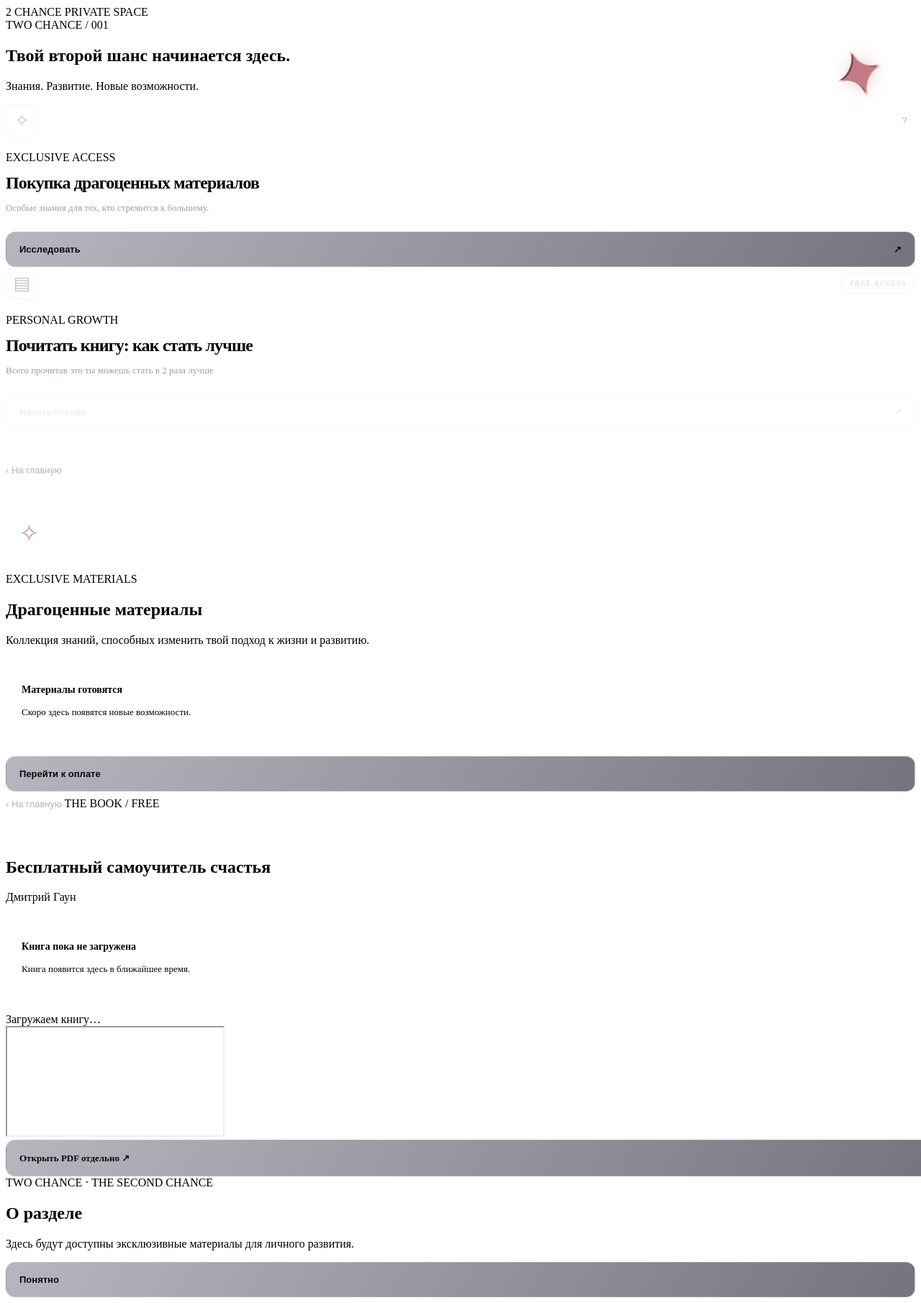
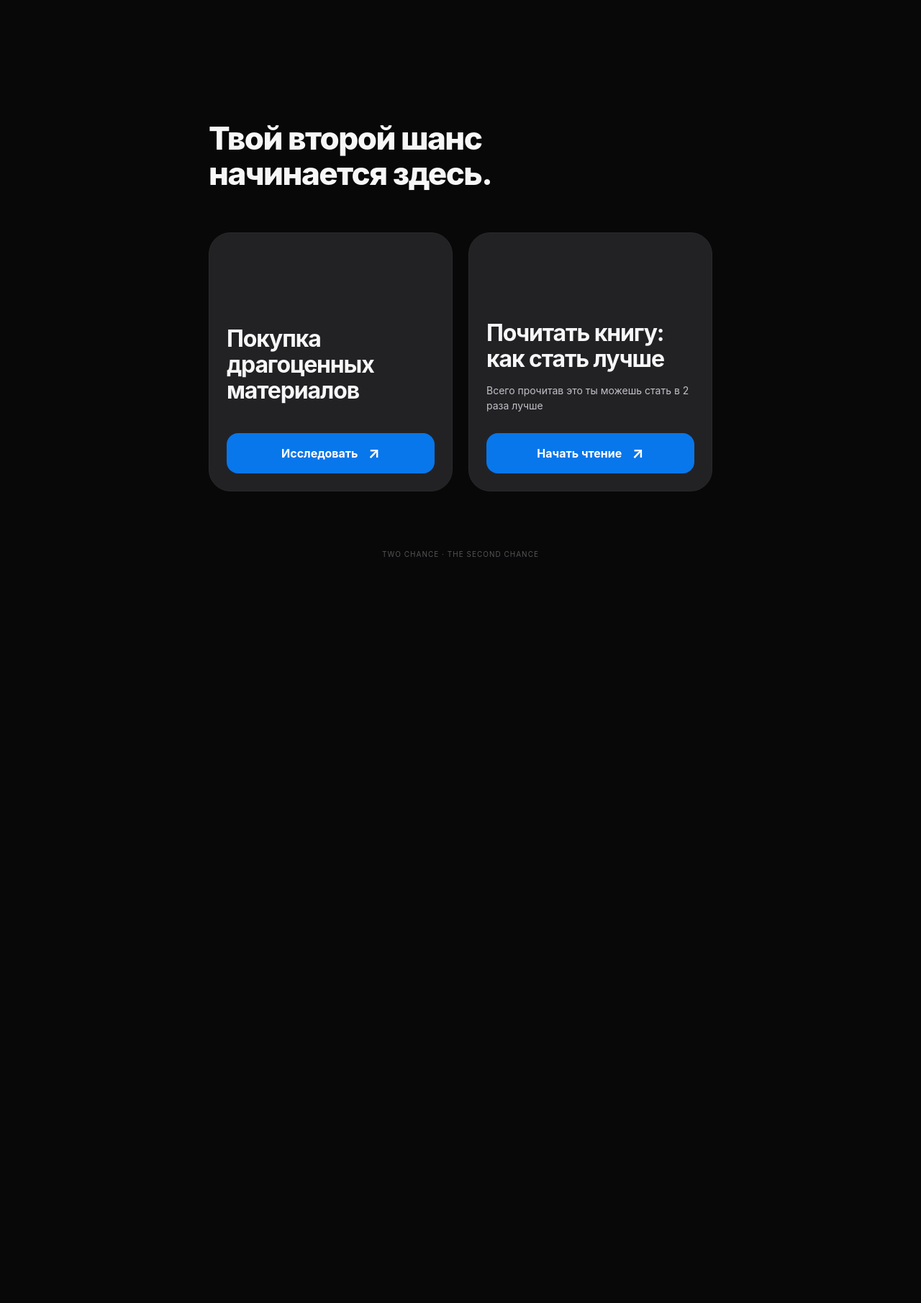
Before and after one commit to deprimes2/two-chance, a FastAPI app: page / in a window 1280 px wide. Shown: the whole page at 72% size. After the commit the page ends 774 px from the top, so only its background shows below. Run offline with FastAPI, Linux system fonts and the light colour scheme; parts of the project's set-up code (start-up, migrations or seed data) failed here and were passed over; some libraries are stand-ins or nearby versions.

Commit message:
Update index.html

```diff
--- a/templates/index.html
+++ b/templates/index.html
@@ -3,35 +3,415 @@
 <html lang="ru">
 <head>
 <meta charset="UTF-8">
-  <meta name="viewport"
-        content="width=device-width, initial-scale=1, viewport-fit=cover">
-  <meta name="theme-color" content="#09090b">
+<meta name="viewport" content="width=device-width, initial-scale=1, viewport-fit=cover">
+<meta name="theme-color" content="#080808">
 <title>Two Chance</title>
+<script src="https://telegram.org/js/telegram-web-app.js"></script>
+<script src="/static/app.js?v=20261115fix2" defer></script>
 
-  <link rel="stylesheet" href="/static/style.css">
-  <script src="https://telegram.org/js/telegram-web-app.js"></script>
-  <script src="/static/app.js" defer></script>
+<style>
+:root {
+  color-scheme: dark;
+  --bg: #080808;
+  --card: #222225;
+  --text: #f7f7f8;
+  --muted: #a2a2aa;
+  --blue: #0877eb;
+}
+
+* { box-sizing: border-box; }
+
+html { background: var(--bg); }
+
+body {
+  margin: 0;
+  min-height: 100vh;
+  background: var(--bg);
+  color: var(--text);
+  font-family: -apple-system, BlinkMacSystemFont,
+    "SF Pro Display", "Segoe UI", Arial, sans-serif;
+  -webkit-font-smoothing: antialiased;
+}
+
+button, a { -webkit-tap-highlight-color: transparent; }
+button { font: inherit; cursor: pointer; }
+.hidden { display: none !important; }
+
+/* ЗАГРУЗКА */
+
+.splash {
+  position: fixed;
+  inset: 0;
+  z-index: 1000;
+  display: grid;
+  place-items: center;
+  overflow: hidden;
+  background: #000;
+  transition: opacity .5s ease, visibility .5s ease;
+}
+
+.splash.out {
+  opacity: 0;
+  visibility: hidden;
+}
+
+.splash-content {
+  width: 100%;
+  min-height: 100%;
+  display: flex;
+  align-items: center;
+  justify-content: center;
+  animation: logoIn .7s ease both;
+}
+
+.crystal-splash-logo {
+  display: block;
+  width: min(100vw, 480px);
+  height: auto;
+  max-height: calc(100dvh - 110px);
+  object-fit: contain;
+  object-position: center;
+}
+
+@keyframes logoIn {
+  from { opacity: 0; transform: scale(.92); }
+  to { opacity: 1; transform: scale(1); }
+}
+
+/* ПРИЛОЖЕНИЕ */
+
+.app {
+  max-width: 740px;
+  min-height: 100vh;
+  margin: 0 auto;
+  padding: 0 20px;
+  display: flex;
+  flex-direction: column;
+}
+
+.topbar { display: none; }
+
+main {
+  flex: 1;
+  padding-top: clamp(125px, 19vh, 190px);
+}
+
+.page { display: none; }
+.page.active { display: block; }
+.page.enter { animation: pageIn .3s ease both; }
+
+@keyframes pageIn {
+  from { opacity: 0; transform: translateY(12px); }
+  to { opacity: 1; transform: translateY(0); }
+}
+
+/* ГЛАВНЫЙ ЭКРАН */
+
+.intro { margin-bottom: 56px; }
+
+.intro .eyebrow,
+.intro p { display: none; }
+
+.intro h1 {
+  margin: 0;
+  font-size: clamp(32px, 8vw, 49px);
+  font-weight: 800;
+  line-height: 1.14;
+  letter-spacing: -.045em;
+}
+
+.intro h1 span {
+  display: block;
+  color: #f7f7f8;
+}
+
+.cards {
+  display: grid;
+  grid-template-columns: 1fr;
+  gap: 22px;
+}
+
+/* КАРТОЧКИ */
+
+.feature-card {
+  position: relative;
+  display: flex;
+  flex-direction: column;
+  justify-content: flex-end;
+  min-height: 305px;
+  padding: 28px 24px 24px;
+  border: 1px solid #29292c;
+  border-radius: 30px;
+  background: #222225;
+  overflow: hidden;
+}
+
+.feature-card.knowledge { min-height: 305px; }
+.feature-card.book { min-height: 275px; }
+
+.card-top,
+.card-label,
+.crystal-animation,
+.feature-card.knowledge p {
+  display: none;
+}
+
+.feature-card h2 {
+  margin: 0 0 40px;
+  font-size: clamp(24px, 6.2vw, 32px);
+  line-height: 1.13;
+  letter-spacing: -.035em;
+  font-weight: 750;
+  max-width: 430px;
+}
+
+.feature-card.book h2 { margin-bottom: 14px; }
+
+.feature-card.book p {
+  display: block;
+  margin: 0 0 28px;
+  color: #c0c0c6;
+  font-size: 14px;
+  line-height: 1.5;
+}
+
+/* КНОПКИ */
+
+.primary,
+.secondary,
+.link-button {
+  display: flex;
+  align-items: center;
+  justify-content: center;
+  gap: 14px;
+  width: 100%;
+  min-height: 56px;
+  padding: 12px 18px;
+  border: 0;
+  border-radius: 16px;
+  background: var(--blue);
+  color: #fff;
+  font-weight: 700;
+  font-size: 16px;
+  text-decoration: none;
+  transition: transform .2s, background .2s;
+}
+
+.primary span,
+.secondary span { font-size: 21px; }
+
+.primary:active,
+.secondary:active {
+  transform: scale(.98);
+  background: #0866cb;
+}
+
+/* ВНУТРЕННИЕ СТРАНИЦЫ */
+
+.back {
+  margin: 0 0 32px;
+  padding: 12px 0;
+  border: 0;
+  background: none;
+  color: #b7b7c0;
+  font-size: 15px;
+}
+
+.detail-icon { display: none; }
+
+.eyebrow {
+  display: block;
+  color: #7b9fd2;
+  font-size: 11px;
+  font-weight: 700;
+  letter-spacing: .17em;
+}
+
+.page h1 {
+  margin: 16px 0;
+  font-size: clamp(30px, 8vw, 44px);
+  line-height: 1.12;
+  letter-spacing: -.035em;
+}
+
+.detail-text {
+  color: var(--muted);
+  line-height: 1.7;
+  font-size: 15px;
+}
+
+.info-box {
+  margin: 26px 0;
+  padding: 22px;
+  background: var(--card);
+  border: 1px solid #343439;
+  border-radius: 20px;
+}
+
+.info-box strong { font-size: 15px; }
+
+.info-box p {
+  color: var(--muted);
+  line-height: 1.6;
+  font-size: 14px;
+}
+
+.buy-button { margin-top: 24px; }
+
+/* PDF */
+
+.pdf-skeleton {
+  padding: 24px;
+  border-radius: 20px;
+  background: var(--card);
+  color: var(--muted);
+}
+
+.skeleton-line {
+  width: 80%;
+  height: 12px;
+  margin-bottom: 12px;
+  border-radius: 6px;
+  background: #38383d;
+  animation: pulse 1.4s infinite alternate;
+}
+
+.skeleton-line.short { width: 45%; }
+
+.skeleton-sheet {
+  height: 220px;
+  margin: 20px 0;
+  background: #333339;
+  border-radius: 10px;
+  animation: pulse 1.4s infinite alternate;
+}
+
+@keyframes pulse { to { opacity: .4; } }
+
+.pdf-container {
+  margin-top: 20px;
+  border-radius: 16px;
+  overflow: hidden;
+  border: 1px solid #333;
+}
+
+.pdf-container iframe {
+  display: block;
+  width: 100%;
+  height: 68vh;
+  min-height: 420px;
+  border: 0;
+  background: white;
+}
+
+#pdfLink { margin-top: 16px; }
+
+/* МОДАЛЬНОЕ ОКНО */
+
+.modal {
+  position: fixed;
+  inset: 0;
+  z-index: 1100;
+  display: grid;
+  place-items: center;
+  padding: 22px;
+  background: rgba(0,0,0,.78);
+  backdrop-filter: blur(12px);
+}
+
+.modal-panel {
+  width: 100%;
+  max-width: 400px;
+  padding: 26px;
+  border-radius: 24px;
+  background: #222225;
+  border: 1px solid #37373b;
+}
+
+.modal-panel h2 { margin: 0 0 12px; }
+
+.modal-panel p {
+  color: var(--muted);
+  line-height: 1.6;
+}
+
+.modal-panel .primary { margin-top: 24px; }
+
+/* УВЕДОМЛЕНИЯ */
+
+.toast {
+  position: fixed;
+  z-index: 1200;
+  bottom: 30px;
+  left: 50%;
+  transform: translate(-50%,15px);
+  max-width: calc(100% - 35px);
+  width: max-content;
+  padding: 14px 20px;
+  border-radius: 14px;
+  background: #303037;
+  color: #fff;
+  text-align: center;
+  font-size: 13px;
+  opacity: 0;
+  pointer-events: none;
+  transition: opacity .25s, transform .25s;
+}
+
+.toast.visible {
+  opacity: 1;
+  transform: translate(-50%,0);
+}
+
+footer {
+  padding: 45px 0 24px;
+  color: #55555a;
+  font-size: 10px;
+  text-align: center;
+  letter-spacing: .1em;
+}
+
+@media (min-width: 620px) {
+  .cards {
+    grid-template-columns: repeat(2, minmax(0,1fr));
+  }
+  .feature-card,
+  .feature-card.knowledge,
+  .feature-card.book {
+    min-height: 360px;
+  }
+}
+
+@media (max-width: 370px) {
+  .app { padding: 0 15px; }
+  .feature-card { padding: 22px; }
+  .intro h1 { font-size: 31px; }
+}
+
+@media (prefers-reduced-motion: reduce) {
+  *, *::before, *::after {
+    animation-duration: .01ms !important;
+    transition-duration: .01ms !important;
+  }
+}
+</style>
 </head>
 
 <body>
 
-  <!-- ЗАГРУЗКА -->
 <div id="splash" class="splash" aria-label="Загрузка приложения">
-    <div class="splash-shimmer" aria-hidden="true"></div>
-
   <div class="splash-content">
     <img
-        class="splash-logo"
-        src="/static/logo.jpg"
+      class="crystal-splash-logo"
+      src="/static/logo.png?v=2"
       alt="2 CHANCE"
+      width="1024"
+      height="1536"
     >
-      <div class="splash-caption">THE SECOND CHANCE</div>
   </div>
 </div>
 
-  <!-- ПРИЛОЖЕНИЕ -->
 <div id="application" class="app hidden">
-
   <header class="topbar">
     <span class="brand-symbol">2</span>
     <span class="brand">CHANCE</span>
@@ -39,31 +419,20 @@
   </header>
 
   <main>
-
-      <!-- ГЛАВНАЯ -->
     <section id="home" class="page active">
-
       <div class="intro">
         <span class="eyebrow">TWO CHANCE / 001</span>
-
         <h1>
           Твой второй шанс
           <span>начинается здесь.</span>
         </h1>
-
-          <p>
-            Знания. Развитие. Новые возможности.
-          </p>
+        <p>Знания. Развитие. Новые возможности.</p>
       </div>
 
       <div class="cards">
-
-          <!-- МАТЕРИАЛЫ -->
         <article class="feature-card knowledge">
-
           <div class="card-top">
-              <span class="card-icon crystal-icon">✧</span>
-
+            <span class="card-icon">✧</span>
             <button
               class="help"
               id="helpBtn"
@@ -77,92 +446,52 @@
           </div>
 
           <span class="card-label">EXCLUSIVE ACCESS</span>
-
           <h2>Покупка драгоценных материалов</h2>
-
-            <p>
-              Особые знания для тех, кто стремится к большему.
-            </p>
-
+          <p>Особые знания для тех, кто стремится к большему.</p>
           <button class="primary" data-go="knowledge">
-              Исследовать
-              <span aria-hidden="true">↗</span>
+            Исследовать <span aria-hidden="true">↗</span>
           </button>
         </article>
 
-          <!-- КНИГА -->
         <article class="feature-card book">
-
           <div class="card-top">
-              <span class="card-icon book-icon">▤</span>
+            <span class="card-icon">▤</span>
             <span class="free-pill">FREE ACCESS</span>
           </div>
 
           <span class="card-label">PERSONAL GROWTH</span>
-
           <h2>Почитать книгу: как стать лучше</h2>
-
-            <p>
-              Всего прочитав это ты можешь стать в 2 раза лучше
-            </p>
-
+          <p>Всего прочитав это ты можешь стать в 2 раза лучше</p>
           <button class="secondary" data-go="reader">
-              Начать чтение
-              <span aria-hidden="true">↗</span>
+            Начать чтение <span aria-hidden="true">↗</span>
           </button>
-
         </article>
       </div>
     </section>
 
-      <!-- ПОКУПКА -->
     <section id="knowledge" class="page">
-
-        <button class="back" data-go="home">
-          ‹ На главную
-        </button>
-
+      <button class="back" data-go="home">‹ На главную</button>
       <div class="detail-icon">✧</div>
-
       <span class="eyebrow">EXCLUSIVE MATERIALS</span>
-
       <h1>Драгоценные материалы</h1>
-
       <p class="detail-text">
         Коллекция знаний, способных изменить твой подход
         к жизни и развитию.
       </p>
-
       <div class="info-box">
         <strong>Материалы готовятся</strong>
-          <p>
-            Скоро здесь появятся новые возможности.
-          </p>
+        <p>Скоро здесь появятся новые возможности.</p>
       </div>
-
-        <button
-          id="buyBtn"
-          class="primary buy-button"
-          type="button"
-        >
+      <button id="buyBtn" class="primary buy-button" type="button">
         Перейти к оплате
       </button>
     </section>
 
-      <!-- ЧТЕНИЕ -->
     <section id="reader" class="page">
-
-        <button class="back" data-go="home">
-          ‹ На главную
-        </button>
-
+      <button class="back" data-go="home">‹ На главную</button>
       <span class="eyebrow">THE BOOK / FREE</span>
-
       <h1>Бесплатный самоучитель счастья</h1>
-
-        <p class="detail-text">
-          Дмитрий Гаун
-        </p>
+      <p class="detail-text">Дмитрий Гаун</p>
 
       <div id="pdfMissing" class="info-box hidden">
         <strong>Книга пока не загружена</strong>
@@ -198,26 +527,14 @@
       >
         Открыть PDF отдельно ↗
       </a>
-
     </section>
-
   </main>
 
-    <footer>
-      TWO CHANCE · THE SECOND CHANCE
-    </footer>
-
+  <footer>TWO CHANCE · THE SECOND CHANCE</footer>
 </div>
 
-  <!-- УВЕДОМЛЕНИЯ -->
-  <div
-    id="toast"
-    class="toast"
-    role="status"
-    aria-live="polite"
-  ></div>
+<div id="toast" class="toast" role="status" aria-live="polite"></div>
 
-  <!-- МОДАЛЬНОЕ ОКНО -->
 <div
   id="modal"
   class="modal hidden"
@@ -227,12 +544,10 @@
 >
   <div class="modal-panel">
     <h2 id="modalTitle">О разделе</h2>
-
     <p>
       Здесь будут доступны эксклюзивные материалы
       для личного развития.
     </p>
-
     <button id="modalClose" class="primary">
       Понятно
     </button>
```
Lines whose indentation alone changed are shown as unchanged.
